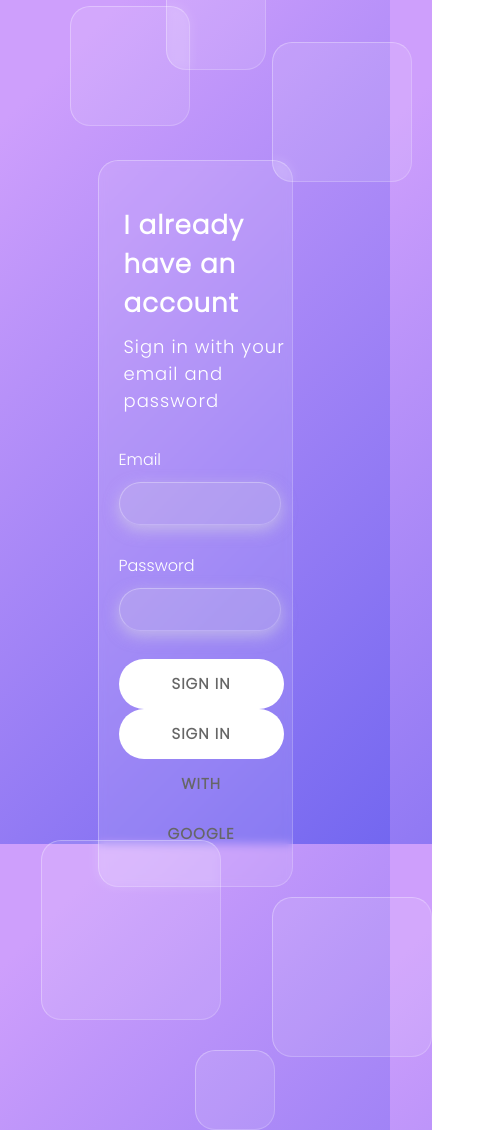
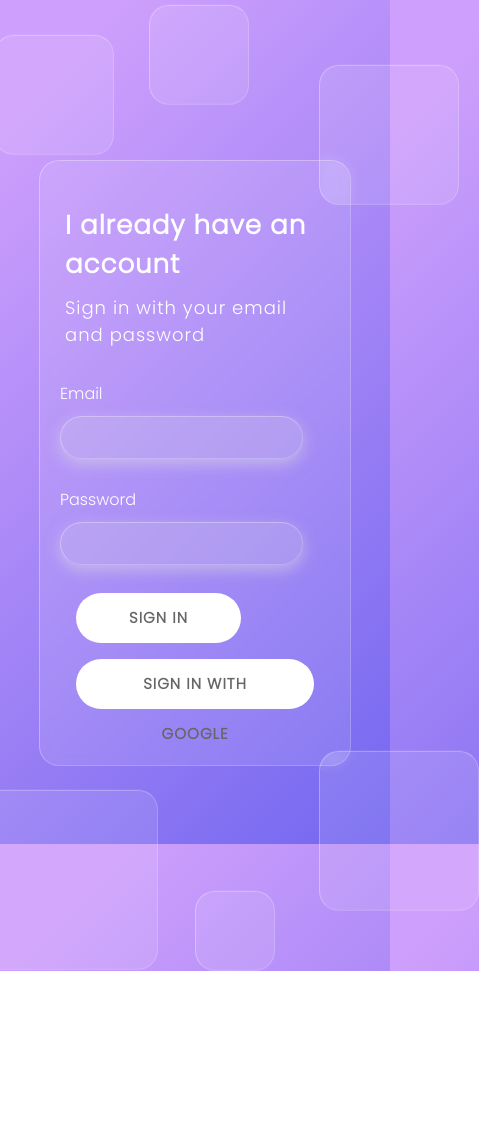
Before and after one commit to silvakarar/React-Glassmorphism-Form-with-Firebase, a React (Create React App) app: page / in a window 390 px wide. Shown: the whole page, 479 px wide, since content can reach past the window. After the commit the page ends 971 px from the top, so only its background shows below. Built offline with nearby package versions, Linux system fonts and the light colour scheme; no server answers.

Commit message:
added media queries for small screens

```diff
--- a/src/App.css
+++ b/src/App.css
@@ -10,10 +10,9 @@ body {
   background-image: linear-gradient(135deg, #ce9ffc 10%, #7367f0 100%);
   height: 100vh;
   font-family: 'Poppins', sans-serif;
-  overflow: hidden;
+
 }
 .App {
-  display: flex;
-  flex-direction: column;
+
 
 }
--- a/src/components/boxes/boxes.styles.scss
+++ b/src/components/boxes/boxes.styles.scss
@@ -37,8 +37,8 @@
 
 }
 .box:nth-child(4) {
-  top: 90%;
-  left: -30%;
+  top: 100%;
+  left: -20%;
   width: 180px;
   height: 180px;
 
@@ -73,3 +73,15 @@ transform: translateY(-30px)
     transform: translateY(30px)
 }
 }
+
+
+  /* Extra small devices (phones, 600px and down) */
+  @media only screen and (max-width: 600px) {
+    .box:nth-child(4) {
+      top: 100%;
+      left: -20%;
+      width: 180px;
+      height: 180px;
+
+    }
+  }
--- a/src/components/button/custom-buttom.styles.scss
+++ b/src/components/button/custom-buttom.styles.scss
@@ -1,5 +1,5 @@
 .custom-button {
-    min-width: 165px;
+    // min-width: 165px;
     width: auto;
     height: 50px;
     letter-spacing: 1px;
@@ -21,4 +21,16 @@
       color: black;
 
     }
-  }
+}
+
+    /* Extra small devices (phones, 600px and down) */
+    @media only screen and (max-width: 600px) {
+    .custom-button {
+      min-width: 165px;
+      display: flex;
+      flex-direction: column;
+      align-items: center;
+      margin: 1rem;
+    width: fit-content;
+    }
+    }
--- a/src/components/sign-in/sign-in.component.jsx
+++ b/src/components/sign-in/sign-in.component.jsx
@@ -30,7 +30,7 @@ class SignIn extends Component {
         <Boxes />
         <h2>I already have an account</h2>
         <span>Sign in with your email and password</span>
-        <form onSubmit={this.handleSubmit}>
+        <form onSubmit={this.handleSubmit} >
           <FormInput
             name="email"
             type="email"
--- a/src/components/sign-in/sign-in.styles.scss
+++ b/src/components/sign-in/sign-in.styles.scss
@@ -1,10 +1,10 @@
 .sign-in {
     margin: auto;
     width: 50vw;
-    display: flex;
-    flex-direction: column;
-    justify-content: center;
-    flex-wrap: wrap;
+    // display: flex;
+    // flex-direction: column;
+    // justify-content: center;
+    // // flex-wrap: wrap;
     margin-top: 10rem;
     padding: 40px 20px;
     background: rgba(255, 255, 255, 0.1);
@@ -28,7 +28,16 @@
         font-size: 18px;
         letter-spacing: 1px;
     }
-    label {
+
+
+}
+
+  /* Extra small devices (phones, 600px and down) */
+  @media only screen and (max-width: 600px) {
+    .sign-in {
+     display: flex;
+     flex-direction: column;
+     width: 80vw;
 
     }
-}
+  }
--- a/src/pages/sign-in-and-sign-up-page/sign-in-and-sign-up.component.jsx
+++ b/src/pages/sign-in-and-sign-up-page/sign-in-and-sign-up.component.jsx
@@ -1,10 +1,10 @@
 import React from 'react';
-
 import SignIn from '../../components/sign-in/sign-in.component';
+import './sign-in-and-sign-up.styles.scss';
 
 const SignInAndSignUpPage = () => {
   return (
-    <div>
+    <div className='main-page'>
       <SignIn />
     </div>
   );
--- a/src/pages/sign-in-and-sign-up-page/sign-in-and-sign-up.styles.scss
+++ b/src/pages/sign-in-and-sign-up-page/sign-in-and-sign-up.styles.scss
@@ -0,0 +1,8 @@
+
+
+  /* Extra small devices (phones, 600px and down) */
+  @media only screen and (max-width: 600px) {
+    .main-page {
+     max-width: 100vw;
+    }
+  }
```
